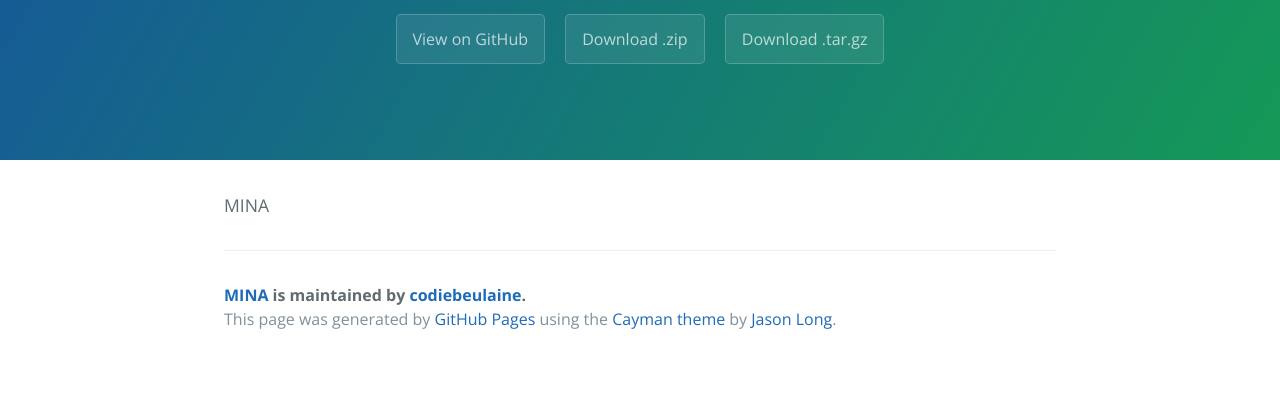
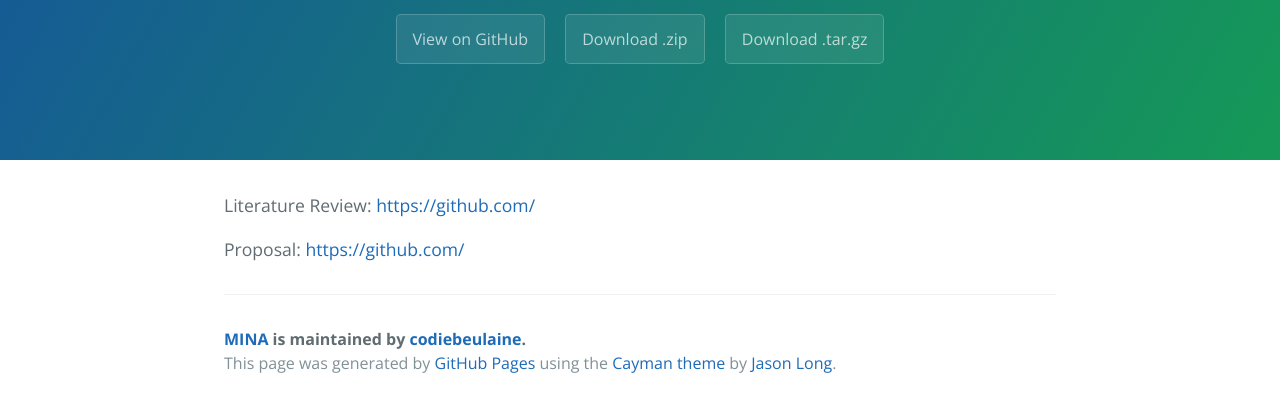
Before and after one commit to codiebeulaine/unicore-noname, a plain HTML site: page index.html in a window 1280 px wide. Shown: the part 176-588 px from the top of the page. Drawn offline with nearby package versions, Linux system fonts and the light colour scheme.

Commit message:
Create gh-pages branch via GitHub

```diff
--- a/index.html
+++ b/index.html
@@ -19,7 +19,9 @@
     </section>
 
     <section class="main-content">
-      <p>MINA</p>
+      <p>Literature Review: <a href="https://github.com/">https://github.com/</a></p>
+
+<p>Proposal: <a href="https://github.com/">https://github.com/</a></p>
 
       <footer class="site-footer">
         <span class="site-footer-owner"><a href="https://github.com/codiebeulaine/unicore-noname">MINA</a> is maintained by <a href="https://github.com/codiebeulaine">codiebeulaine</a>.</span>
--- a/params.json
+++ b/params.json
@@ -1 +1 @@
-{"name":"MINA","tagline":"","body":"MINA","google":"","note":"Don't delete this file! It's used internally to help with page regeneration."}
+{"name":"MINA","tagline":"","body":"Literature Review: <https://github.com/>\r\n\r\nProposal: <https://github.com/>","google":"","note":"Don't delete this file! It's used internally to help with page regeneration."}
```
